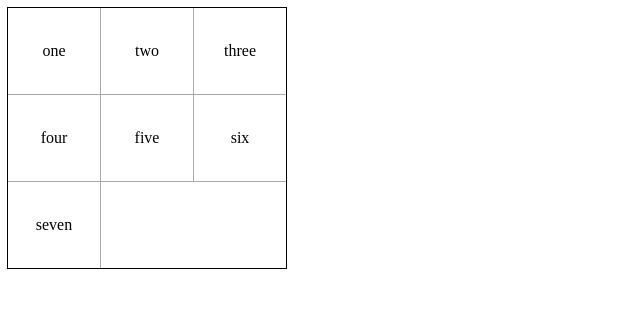
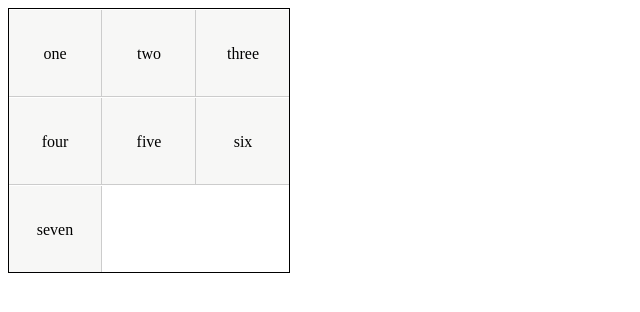
Before and after one commit to rofrol/flexbox-wrap-border-collapse, a plain HTML site: page index.html in a window 1280 px wide. Shown: the full height of the page, 0-640 px from the left. Drawn offline with Linux system fonts and the light colour scheme.

Commit message:
different way

```diff
--- a/index.html
+++ b/index.html
@@ -15,53 +15,56 @@
         flex-wrap: wrap;
         width: 282px;
         position: relative;
+        padding-top: 1px;
     }
-    #container > * {
+    #container > :not(.frame) {
         width: 94px;
         height: 88px;
         padding: 20px;
-        background-color: white;
-        border: 1px solid #aaa;
-        margin-top: -1px;
-        margin-left: -1px;
+        background-color: rgb(247, 247, 246);
+        border-top: 1px solid white;
         display: flex;
         justify-content: center;
         align-content: center;
         align-items: center;
+        box-shadow: inset -1px -1px 0 0 #ccc;
     }
-    #container > div:not(.frame):hover {
-        background-color: #ddd;
+    #container > :not(.frame):hover {
+        background-color: rgb(253, 253, 252);
     }
     #container > .frame {
         position: absolute;
         padding: 0;
         margin: 0;
         background-color: black;
-        border: none;
     }
     #container > .frame-left {
-        top: -1px;
-        left: -1px;
-        width: 1px;
-        height: calc(100% + 1px);
+        top: 0;
+        left: 0;
+        width: 0;
+        height: 100%;
+        border-left: 1px solid black;
     }
     #container > .frame-right {
-        top: -1px;
-        right: 3px;
-        width: 1px;
-        height: calc(100% + 1px);
+        top: 0;
+        right: 0;
+        width: 0;
+        height: 100%;
+        border-left: 1px solid black;
     }
     #container > .frame-top {
-        top: -1px;
-        left: -1px;
-        width: calc(100% - 2px);
-        height: 1px;
+        top: 0;
+        left: 0;
+        width: 100%;
+        height: 0px;
+        border-top: 1px solid black;
     }
     #container > .frame-bottom {
         bottom: 0;
-        left: -1px;
-        width: calc(100% - 2px);
-        height: 1px;
+        left: 0;
+        width: 100%;
+        height: 0;
+        border-top: 1px solid black;
     }
 
 </style>
```
